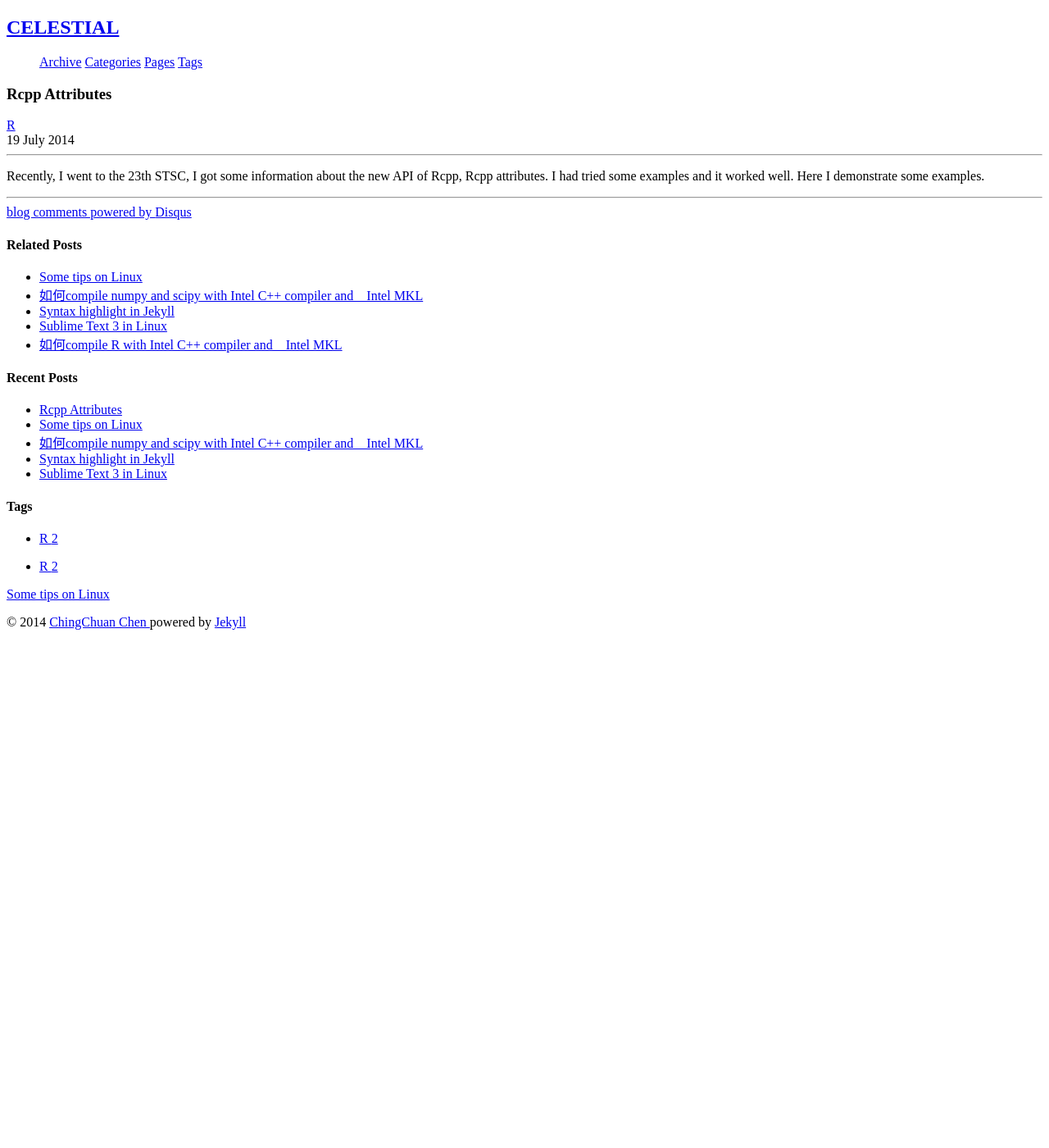
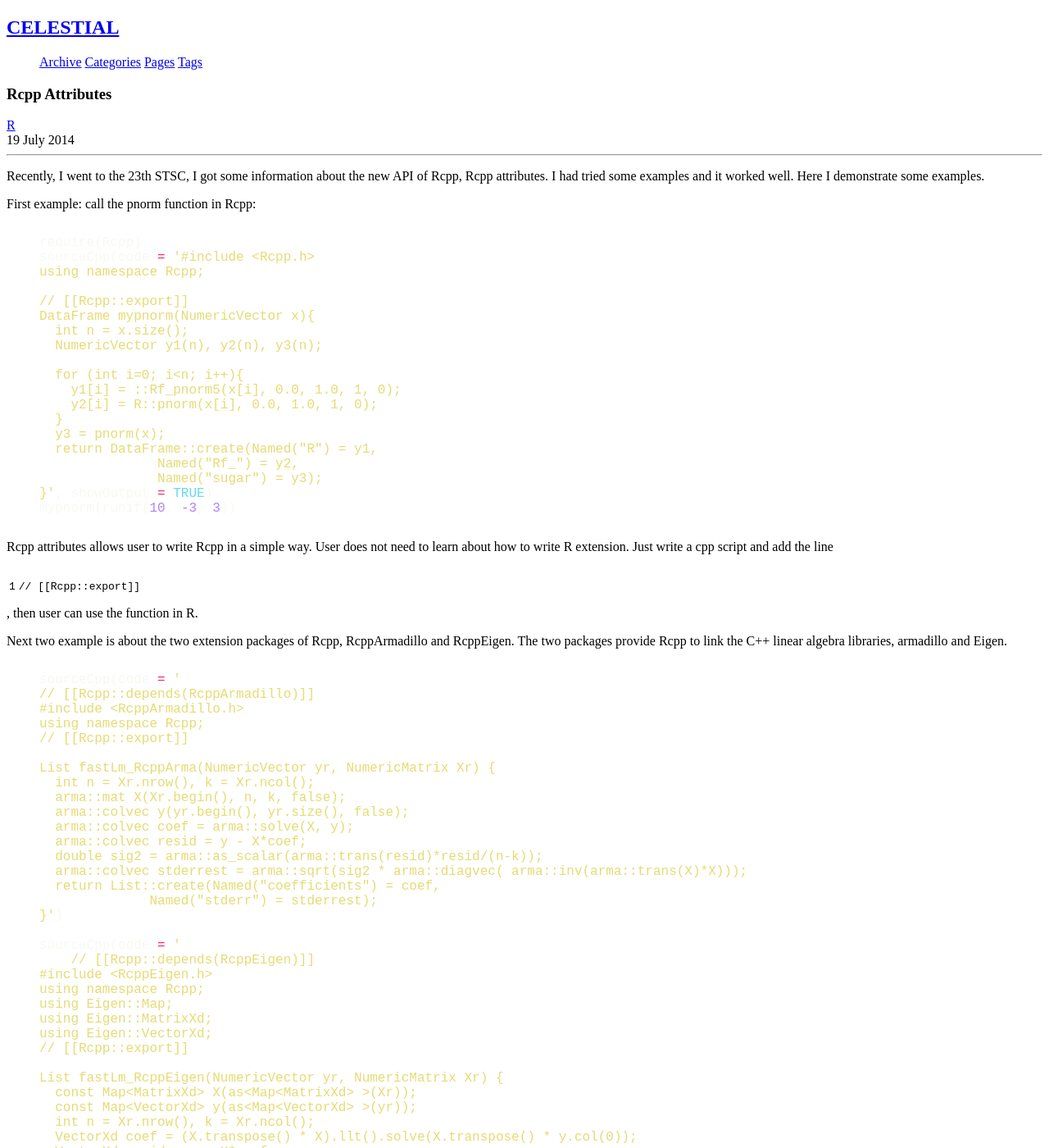
Before and after one commit to chengyucatch/chingchuan-chen.github.com, a Jekyll site: the page built from _posts/2014-07-19-Rcpp-Attributes.md, in a window 1280 px wide and 1400 px high. Shown: the whole window at 82% size. Built offline with Jekyll 4.4.1, drawn with Linux system fonts in a browser that asks for light colours; nearby versions of some CDN libraries; library files that are not in the unit come from our copies; comment, search, counter and statistics services are not loaded; some of the changed text lies outside the part shown.

Commit message:
new post

```diff
--- a/_posts/2014-07-19-Rcpp-Attributes.md
+++ b/_posts/2014-07-19-Rcpp-Attributes.md
@@ -12,3 +12,93 @@ published: true
 Recently, I went to the 23th STSC, I got some information about the new API of Rcpp, Rcpp attributes. I had tried some examples and it worked well. Here I demonstrate some examples.
 
 {% include JB/setup %}
+
+First example: call the pnorm function in Rcpp:
+
+{% highlight R %}
+require(Rcpp)
+sourceCpp(code = '#include <Rcpp.h>
+using namespace Rcpp;
+
+// [[Rcpp::export]]
+DataFrame mypnorm(NumericVector x){
+  int n = x.size();
+  NumericVector y1(n), y2(n), y3(n);
+
+  for (int i=0; i<n; i++){
+    y1[i] = ::Rf_pnorm5(x[i], 0.0, 1.0, 1, 0);
+    y2[i] = R::pnorm(x[i], 0.0, 1.0, 1, 0);
+  }
+  y3 = pnorm(x);
+  return DataFrame::create(Named("R") = y1,
+               Named("Rf_") = y2,
+               Named("sugar") = y3);
+}', showOutput = TRUE)
+mypnorm(runif(10, -3, 3))
+{% endhighlight %}
+
+Rcpp attributes allows user to write Rcpp in a simple way. User does not need to learn about how to write R extension. Just write a cpp script and add the line `// [[Rcpp::export]]`, then user can use the function in R.
+
+Next two example is about the two extension packages of Rcpp, RcppArmadillo and RcppEigen. The two packages provide Rcpp to link the C++ linear algebra libraries, armadillo and Eigen.
+
+{% highlight R %}
+sourceCpp(code = '
+// [[Rcpp::depends(RcppArmadillo)]]
+#include <RcppArmadillo.h>
+using namespace Rcpp;
+// [[Rcpp::export]]
+
+List fastLm_RcppArma(NumericVector yr, NumericMatrix Xr) {
+  int n = Xr.nrow(), k = Xr.ncol();
+  arma::mat X(Xr.begin(), n, k, false);
+  arma::colvec y(yr.begin(), yr.size(), false);
+  arma::colvec coef = arma::solve(X, y);
+  arma::colvec resid = y - X*coef;
+  double sig2 = arma::as_scalar(arma::trans(resid)*resid/(n-k));
+  arma::colvec stderrest = arma::sqrt(sig2 * arma::diagvec( arma::inv(arma::trans(X)*X)));
+  return List::create(Named("coefficients") = coef,
+              Named("stderr") = stderrest);
+}')
+
+sourceCpp(code = '
+    // [[Rcpp::depends(RcppEigen)]]
+#include <RcppEigen.h>
+using namespace Rcpp;
+using Eigen::Map;
+using Eigen::MatrixXd;
+using Eigen::VectorXd;
+// [[Rcpp::export]]
+
+List fastLm_RcppEigen(NumericVector yr, NumericMatrix Xr) {
+  const Map<MatrixXd> X(as<Map<MatrixXd> >(Xr));
+  const Map<VectorXd> y(as<Map<VectorXd> >(yr));
+  int n = Xr.nrow(), k = Xr.ncol();
+  VectorXd coef = (X.transpose() * X).llt().solve(X.transpose() * y.col(0));
+  VectorXd resid = y - X*coef;
+  double sig2 = resid.squaredNorm() / (n - k);
+  VectorXd stderrest = (sig2 * ((X.transpose() * X).inverse()).diagonal()).array().sqrt();
+  return List::create(Named("coefficients") = coef,
+            Named("stderr") = stderrest);
+}')
+N = 10000
+p = 100
+X = matrix(rnorm(N*p), ncol = p)
+y = X %*% 10**(sample(seq(-5, 1, length = N+p), p)) + rnorm(100)
+
+t_arma = Sys.time()
+temp_arma = fastLm_RcppArma(y, X)
+t_arma = Sys.time() - t_arma
+
+t_eigen = Sys.time()
+temp_eigen = fastLm_RcppEigen(y, X)
+t_eigen = Sys.time() - t_eigen
+
+t_lm = Sys.time()
+temp_lm = lm(y~X - 1)
+t_lm = Sys.time() - t_lm
+
+c(t_arma, t_eigen, t_lm)
+# [1] 0.02414227 0.02660918 0.27163768
+{% endhighlight %}
+
+The cpp functions are faster 10 times than R function, lm. My environment is ubuntu 14.04, R 3.1.1 compiled by intel c++, fortran compiler with MKL. My CPU is 3770K@4.3GHz. I think that Rcpp attributes is the package worthiest to learn if you want to use R to do statistical computing or machine learning.
```
